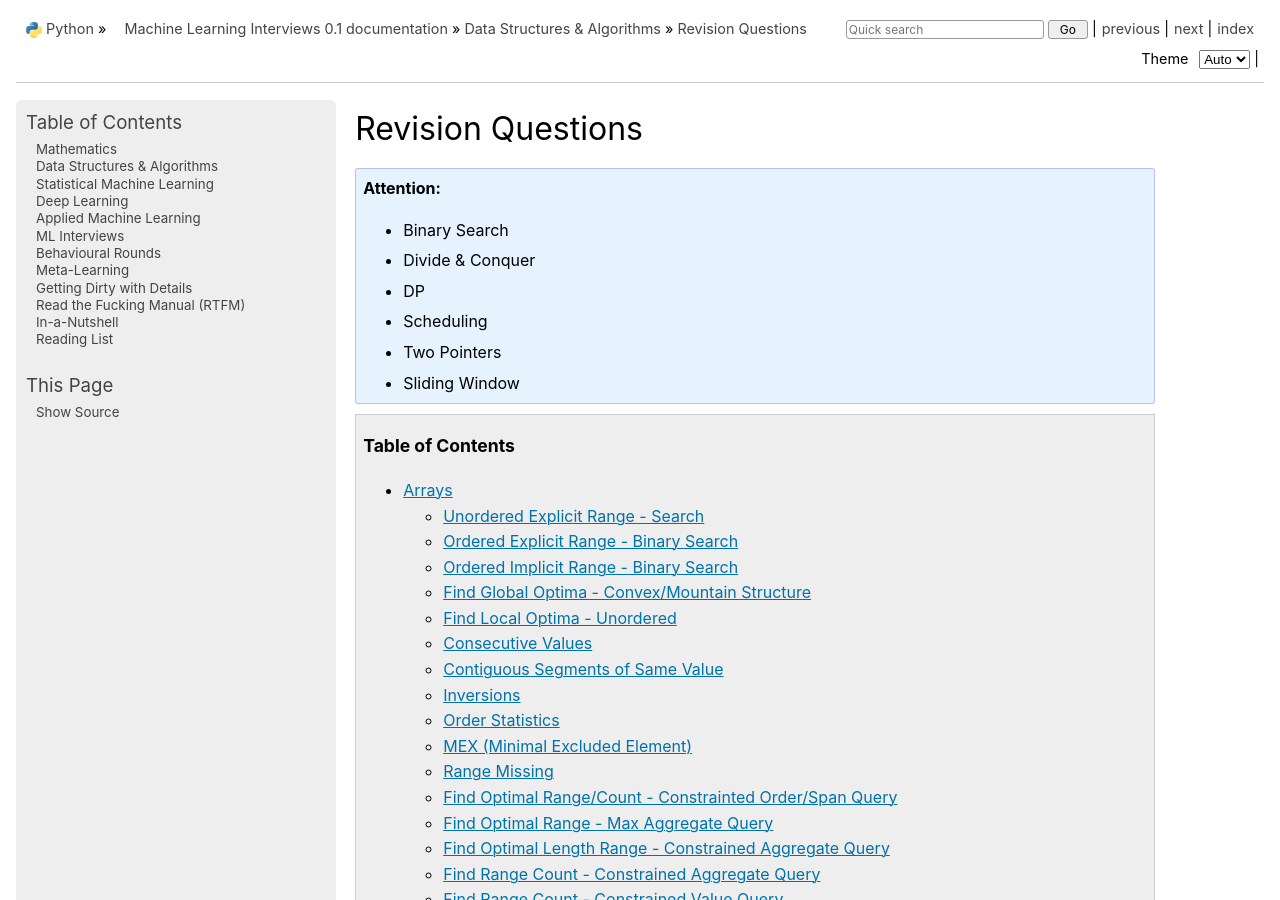
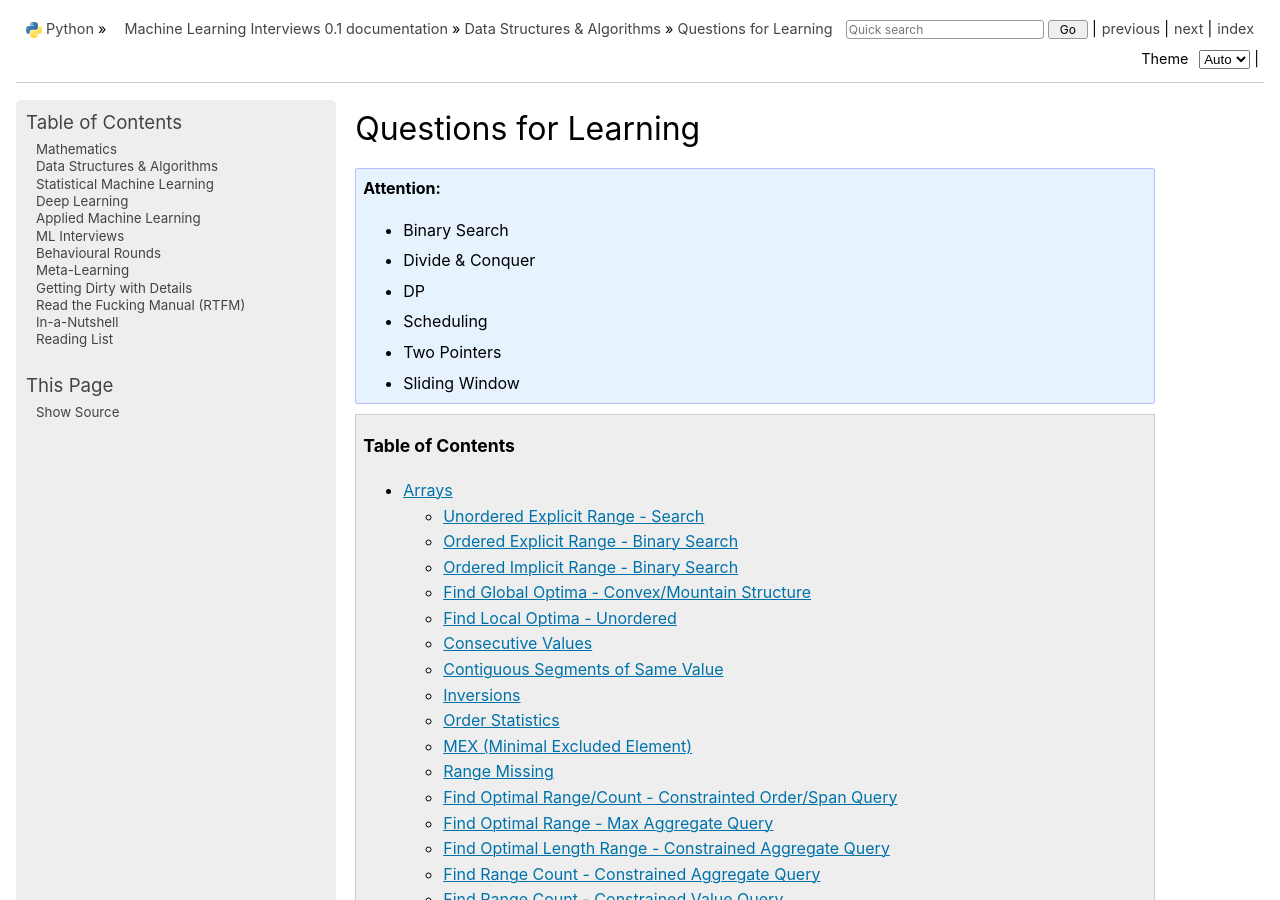
Before and after one commit to uselesstechjunks/leetcode, a Sphinx documentation site: the page built from docs/source/dsa/qb.rst, in a window 1280 px wide and 900 px high. Built offline with Sphinx 7.4.7, drawn with Linux system fonts in a browser that asks for light colours; pages that are not in the unit, such as notebooks, are missing from menus; some of the changed text lies outside the part shown.

Commit message:
Update qb.rst

```diff
--- a/docs/source/dsa/qb.rst
+++ b/docs/source/dsa/qb.rst
@@ -1,5 +1,5 @@
 *********************************************************************
-Revision Questions
+Questions for Learning
 *********************************************************************
 .. attention::
 	- Binary Search
```
